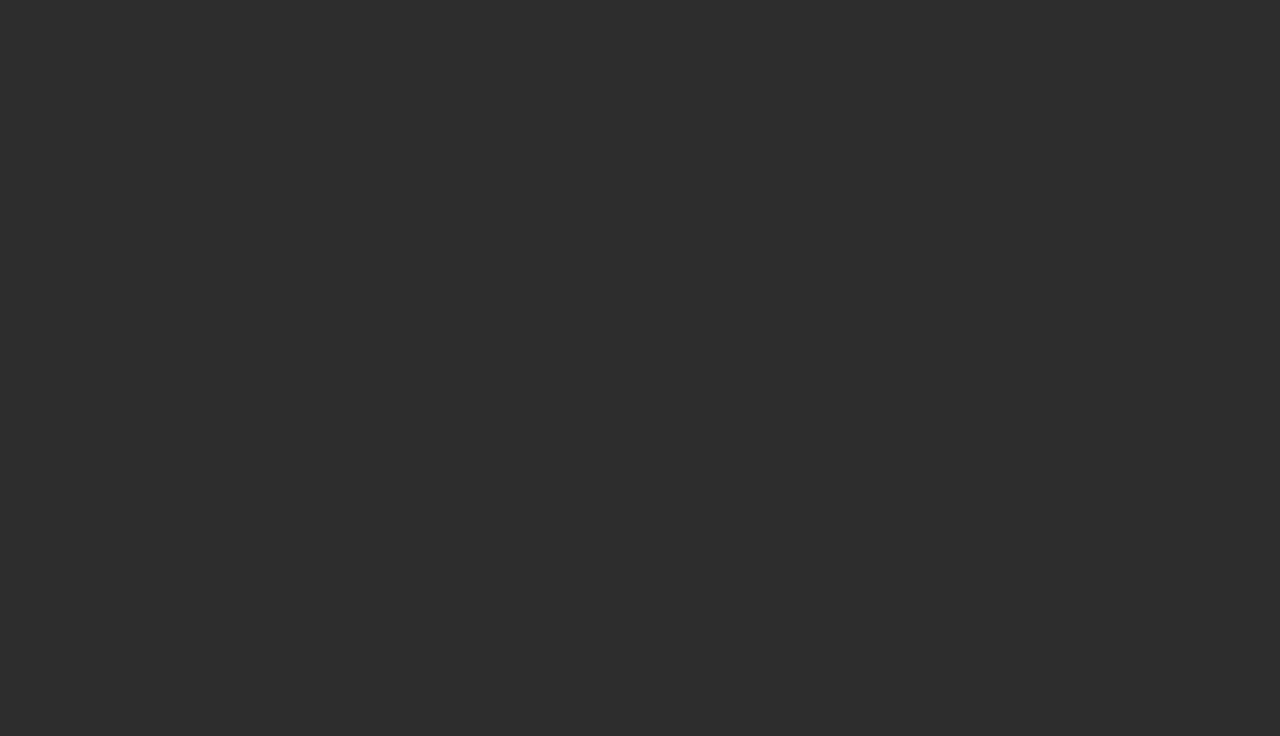
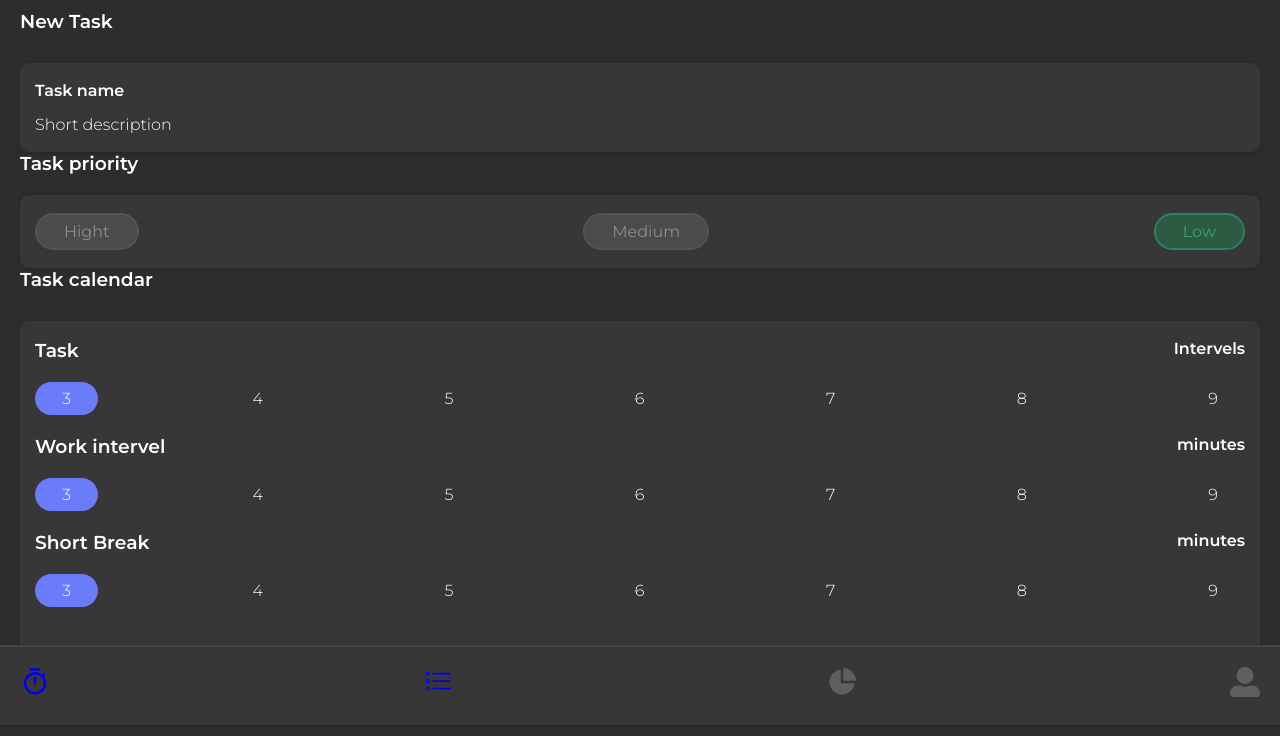
Before and after one commit to iramyaseen/My-project, a React (Create React App) app: page /add-new-task in a window 1280 px wide. Before the commit this address had no page. Shown: the top 736 px of the page. Built offline with nearby package versions, Linux system fonts and the light colour scheme.

Commit message:
Third component is done

```diff
--- a/package.json
+++ b/package.json
@@ -8,12 +8,15 @@
     "@testing-library/jest-dom": "^5.16.5",
     "@testing-library/react": "^13.4.0",
     "@testing-library/user-event": "^13.5.0",
+    "moment": "^2.29.4",
     "react": "^18.2.0",
+    "react-calendar": "^4.0.0",
     "react-dom": "^18.2.0",
     "react-icons": "^4.6.0",
     "react-router-dom": "^6.4.3",
     "react-scripts": "5.0.1",
     "react-slick": "^0.29.0",
+    "slick-carousel": "^1.8.1",
     "web-vitals": "^2.1.4"
   },
   "scripts": {
--- a/src/App.js
+++ b/src/App.js
@@ -1,11 +1,13 @@
 import { Route, Routes } from "react-router-dom";
 import { TimerMainPage } from "./Pages/TimerMainPage";
 import { ListTaskPage } from "./Pages/ListTaskPage";
+import { AddNewTaskPage } from "./Pages/AddNewTaskPage";
 function App() {
   return (
     <Routes>
       <Route path="/" element={<TimerMainPage />} />
       <Route path="/listBar" element={<ListTaskPage />} />
+      <Route path="/add-new-task" element={<AddNewTaskPage />} />
     </Routes>
   );
 }
--- /dev/null
+++ b/src/Components/Buttom.js
@@ -0,0 +1,22 @@
+// Following array will hold selectors for all elements that contain
+// the buttons that we want to change on focus
+const allSectionNames = ["#profile-btns", "#portfolio-links-container"];
+
+const setActiveButton = (section) => {
+  const allSectionButtons = section.querySelectorAll(".btn");
+
+  allSectionButtons.forEach((button) => {
+    button.addEventListener("click", () => {
+      const currentActiveButton = section.querySelector(".active");
+
+      currentActiveButton && currentActiveButton.classList.remove("active");
+      button.classList.add("active");
+    });
+  });
+};
+
+export const changeActiveButton = () => {
+  const allSections = allSectionNames.map((el) => document.querySelector(el));
+
+  allSections.forEach((section) => setActiveButton(section));
+};
--- /dev/null
+++ b/src/Pages/AddNewTaskPage.js
@@ -0,0 +1,77 @@
+import React from "react";
+import { NavLink } from "react-router-dom";
+import { changeActiveButton } from "../Components/Buttom";
+import { FooterComponent } from "../Components/FooterComponent";
+export const AddNewTaskPage = () => {
+  window.onload = () => changeActiveButton();
+  return (
+    <div className="container" id="portfolio-links-container">
+      <div className="new_task">
+        <h3>New Task</h3>
+        <div>
+          <p>Task name</p>
+          <p>Short description</p>
+        </div>
+      </div>
+      <div>
+        <h3>Task priority</h3>
+        <div className="bar_container">
+          <p className="hight">Hight</p>
+          <p className="hight">Medium</p>
+          <p className="hight low">Low</p>
+        </div>
+      </div>
+      <div>
+        <h3>Task calendar</h3>
+        <div className="task_calendar">
+          <div>
+            <div style={{ display: "flex", justifyContent: "space-between" }}>
+              <h3>Task</h3>
+              <h4>Intervels</h4>
+            </div>
+            <div className="task_intervel">
+              <p>3</p>
+              <p>4</p>
+              <p>5</p>
+              <p>6</p>
+              <p>7</p>
+              <p>8</p>
+              <p>9</p>
+            </div>
+          </div>
+          <div>
+            <div style={{ display: "flex", justifyContent: "space-between" }}>
+              <h3>Work intervel</h3>
+              <h4>minutes</h4>
+            </div>
+            <div className="task_intervel">
+              <p>3</p>
+              <p>4</p>
+              <p>5</p>
+              <p>6</p>
+              <p>7</p>
+              <p>8</p>
+              <p>9</p>
+            </div>
+          </div>
+          <div>
+            <div style={{ display: "flex", justifyContent: "space-between" }}>
+              <h3>Short Break</h3>
+              <h4>minutes</h4>
+            </div>
+            <div className="task_intervel">
+              <p>3</p>
+              <p>4</p>
+              <p>5</p>
+              <p>6</p>
+              <p>7</p>
+              <p>8</p>
+              <p>9</p>
+            </div>
+          </div>
+        </div>
+      </div>
+      <FooterComponent />
+    </div>
+  );
+};
--- a/src/Pages/ListTaskPage.js
+++ b/src/Pages/ListTaskPage.js
@@ -5,6 +5,7 @@ import { FaPlayCircle } from "react-icons/fa";
 import { FooterComponent } from "../Components/FooterComponent";
 import { ComponentsSilder } from "../Components/ComponentsSlider";
 import { AiOutlineCloseCircle } from "react-icons/ai";
+import { NavLink } from "react-router-dom";
 // import { BsCheckCircle } from "react-icons/bs";
 export const ListTaskPage = () => {
   return (
@@ -59,10 +60,12 @@ export const ListTaskPage = () => {
           icon={<AiOutlineCloseCircle className="close_icon change_color" />}
         />
         <div style={{ marginTop: "25px", marginBottom: "25px" }}>
-          <button className="new_task_btn">
-            <BsPlus className="plus" />
-            Add new task
-          </button>
+          <NavLink to="/add-new-task">
+            <button className="new_task_btn">
+              <BsPlus className="plus" />
+              Add new task
+            </button>
+          </NavLink>
         </div>
       </div>
       <FooterComponent />
--- a/src/index.css
+++ b/src/index.css
@@ -27,6 +27,53 @@ body {
   border-radius: 9px;
   padding: 18px 15px;
   margin-top: 20px;
+}
+.task_calendar {
+  background-color: #373737;
+  box-shadow: rgba(0, 0, 0, 0.16) 0px 1px 4px;
+  border-top-left-radius: 9px;
+  border-top-right-radius: 9px;
+  padding: 18px 15px;
+  font-weight: lighter;
+  margin-top: 30px;
+}
+.new_task div {
+  background-color: #373737;
+  box-shadow: rgba(0, 0, 0, 0.16) 0px 1px 4px;
+  border-radius: 9px;
+  padding: 18px 15px;
+  font-weight: lighter;
+  margin-top: 30px;
+}
+.task_intervel {
+  display: flex;
+  justify-content: space-between;
+  padding-top: 20px;
+  padding-bottom: 20px;
+}
+.task_intervel p {
+  padding: 7px 27px;
+  border-radius: 50%;
+}
+.task_intervel p:first-child {
+  background-color: #6a7cfa;
+  border-radius: 20px;
+}
+.hight {
+  border: 2px solid #535353;
+  padding: 7px 27px;
+  background-color: #4b4b4b;
+  color: #8d8d8d;
+  border-radius: 20px;
+}
+.low {
+  background-color: #2b5b43;
+  border: 2px solid #327f5d;
+  color: #3aa571;
+}
+.new_task div p:first-child {
+  padding-bottom: 15px;
+  font-weight: 600;
 }
 .circle_icon {
   font-size: 35px;
```
Also changed, not shown: 1 other file (tests, documents, lock files or other folders).
